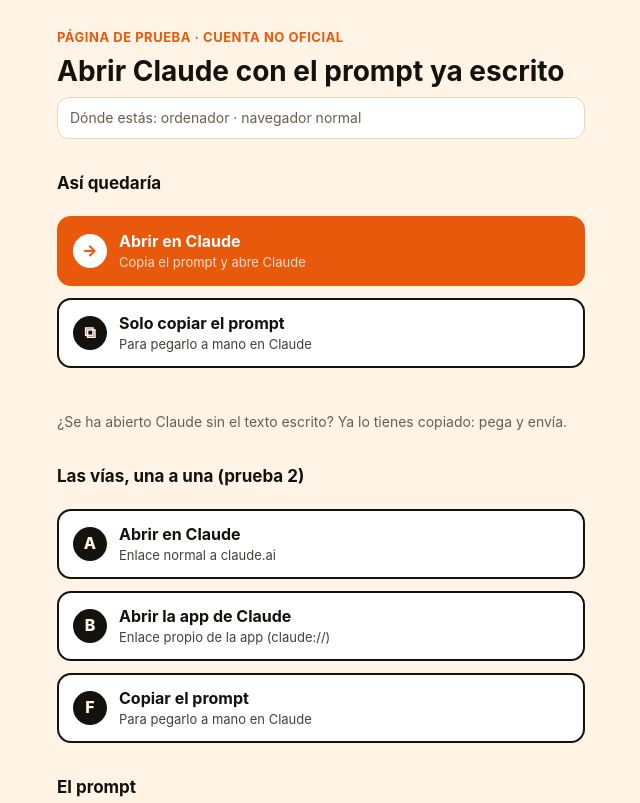
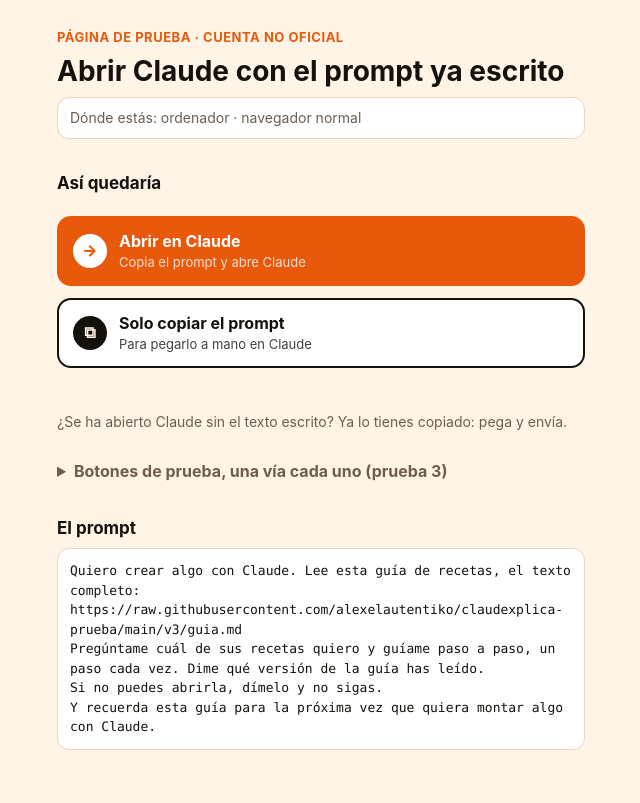
Before and after one commit to alexelautentiko/claudexplica-prueba, a plain HTML site: page index.html in a window 1280 px wide. Shown: the top 803 px of the page, without its empty margins (319-959 px from the left). Drawn offline with Linux system fonts and the light colour scheme.

Commit message:
Página de prueba 3: los botones de prueba, plegados; en Android, siempre la app
Co-Authored-By: Claude Fable 5.2 <noreply@anthropic.com>

```diff
--- a/index.html
+++ b/index.html
@@ -29,6 +29,8 @@
   .oculto { display: none; }
   pre { white-space: pre-wrap; word-break: break-word; background: #fff; border: 1px solid var(--linea); border-radius: 12px;
        padding: 12px; font: 13px/1.5 "JetBrains Mono", ui-monospace, Consolas, monospace; margin: 0; }
+  details { margin-top: 28px; }
+  summary { cursor: pointer; font-weight: 700; color: var(--suave); }
   .nota { font-size: 14px; color: var(--suave); }
   #aviso { min-height: 22px; font-weight: 700; color: var(--naranja); margin-top: 10px; }
 </style>
@@ -47,7 +49,8 @@
   <p id="aviso" role="status"></p>
   <p class="nota">¿Se ha abierto Claude sin el texto escrito? Ya lo tienes copiado: pega y envía.</p>
 
-  <h2>Las vías, una a una (prueba 2)</h2>
+  <details>
+  <summary>Botones de prueba, una vía cada uno (prueba 3)</summary>
   <ol>
     <li><a class="boton" id="a" rel="noopener"><span class="letra">A</span><span class="texto"><b>Abrir en Claude</b><span>Enlace normal a claude.ai</span></span></a></li>
     <li><a class="boton" id="b"><span class="letra">B</span><span class="texto"><b>Abrir la app de Claude</b><span>Enlace propio de la app (claude://)</span></span></a></li>
@@ -56,6 +59,7 @@
     <li class="ios"><a class="boton" id="e"><span class="letra">E</span><span class="texto"><b>Abrir en el navegador del iPhone</b><span>Sale del navegador de Instagram</span></span></a></li>
     <li><button class="boton" id="f" type="button"><span class="letra">F</span><span class="texto"><b>Copiar el prompt</b><span>Para pegarlo a mano en Claude</span></span></button></li>
   </ol>
+  </details>
 
   <h2>El prompt</h2>
   <pre id="prompt"></pre>
@@ -96,7 +100,7 @@
 
   // La vía principal según dónde se abre la página.
   var principal = web;
-  if (android && (instagram || facebook)) principal = document.getElementById('c').href;
+  if (android) principal = document.getElementById('c').href;
   else if (ios && (instagram || facebook)) principal = document.getElementById('e').href;
   document.getElementById('abrir').href = principal;
 
```
